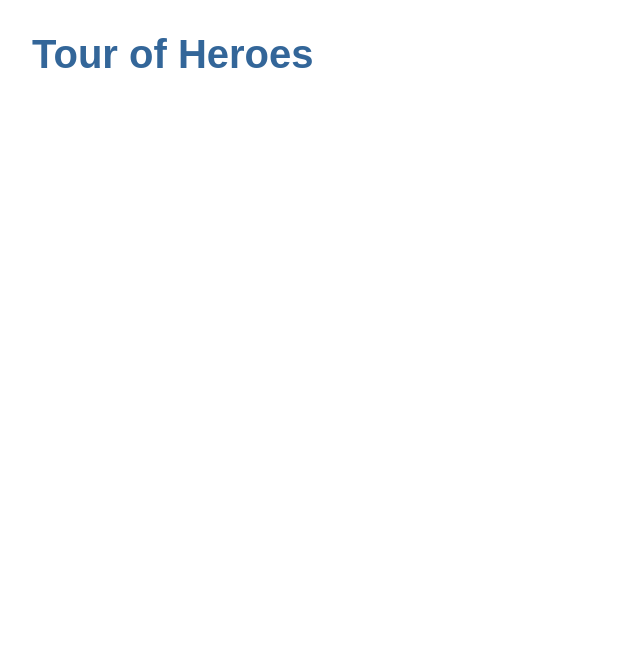
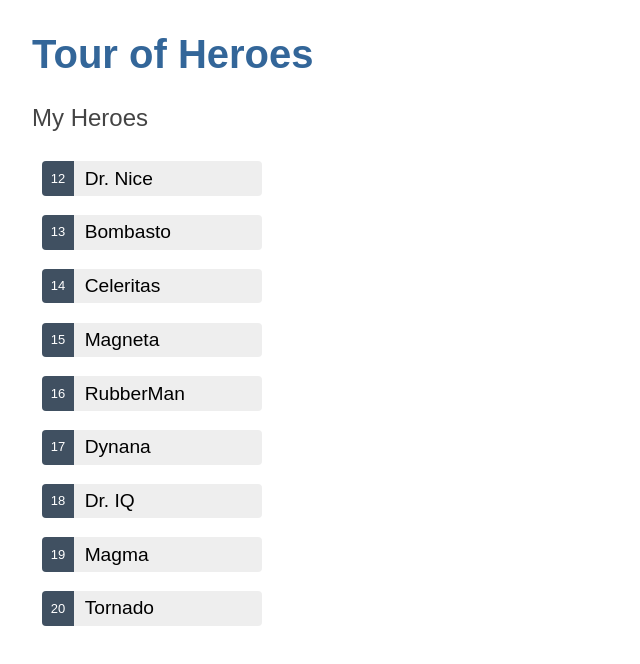
Before and after one commit to panbognot/web-dev-fukushuu, an Angular app in the folder Angular/tour-of-heroes/: page / in a window 1280 px wide. Shown: the top 664 px of the page, without its empty margins (0-640 px from the left). Built offline with nearby package versions, Linux system fonts and the light colour scheme.

Commit message:
Angular Tour of Heroes - Display a selection list

```diff
--- a/Angular/tour-of-heroes/src/app/app.component.html
+++ b/Angular/tour-of-heroes/src/app/app.component.html
@@ -1 +1,2 @@
 <h1>{{title}}</h1>
+<app-heroes></app-heroes>
--- a/Angular/tour-of-heroes/src/app/app.module.ts
+++ b/Angular/tour-of-heroes/src/app/app.module.ts
@@ -1,4 +1,5 @@
 import { NgModule } from '@angular/core';
+import { FormsModule } from '@angular/forms';
 import { BrowserModule } from '@angular/platform-browser';
 
 import { AppRoutingModule } from './app-routing.module';
@@ -12,6 +13,7 @@
   ],
   imports: [
     BrowserModule,
+    FormsModule,
     AppRoutingModule
   ],
   providers: [],
--- /dev/null
+++ b/Angular/tour-of-heroes/src/app/hero.ts
@@ -0,0 +1,4 @@
+export interface Hero {
+  id: number;
+  name: string;
+}
--- a/Angular/tour-of-heroes/src/app/heroes/heroes.component.html
+++ b/Angular/tour-of-heroes/src/app/heroes/heroes.component.html
@@ -1 +1,19 @@
-<p>heroes works!</p>
+<h2>My Heroes</h2>
+<ul class="heroes">
+  <li *ngFor="let hero of heroes">
+    <button type="button" (click)="onSelect(hero)"
+        [class.selected]="hero === selectedHero">
+      <span class="badge">{{hero.id}}</span>
+      <span class="name">{{hero.name}}</span>
+    </button>
+  </li>
+</ul>
+<div *ngIf="selectedHero">
+  <h2>{{selectedHero.name | uppercase}} Details</h2>
+  <div>id: {{selectedHero.id}}</div>
+  <div>
+    <label for="hero-name">Hero name: </label>
+    <input id="hero-name" [(ngModel)]="selectedHero.name"
+        placeholder="name">
+  </div>
+</div>
--- a/Angular/tour-of-heroes/src/app/heroes/heroes.component.scss
+++ b/Angular/tour-of-heroes/src/app/heroes/heroes.component.scss
@@ -0,0 +1,66 @@
+/* HeroesComponent's private CSS styles */
+.heroes {
+  margin: 0 0 2em 0;
+  list-style-type: none;
+  padding: 0;
+  width: 15em;
+}
+
+.heroes li {
+  display: flex;
+}
+
+.heroes button {
+  flex: 1;
+  cursor: pointer;
+  position: relative;
+  left: 0;
+  background-color: #EEE;
+  margin: .5em;
+  padding: 0;
+  border-radius: 4px;
+  display: flex;
+  align-items: stretch;
+  height: 1.8em;
+}
+
+.heroes button:hover {
+  color: #2c3a41;
+  background-color: #e6e6e6;
+  left: .1em;
+}
+
+.heroes button:active {
+  background-color: #525252;
+  color: #fafafa;
+}
+
+.heroes button.selected {
+  background-color: black;
+  color: white;
+}
+
+.heroes button.selected:hover {
+  background-color: #505050;
+  color: white;
+}
+
+.heroes button.selected:active {
+  background-color: black;
+  color: white;
+}
+
+.heroes .badge {
+  display: inline-block;
+  font-size: small;
+  color: white;
+  padding: 0.8em 0.7em 0 0.7em;
+  background-color: #405061;
+  line-height: 1em;
+  margin-right: .8em;
+  border-radius: 4px 0 0 4px;
+}
+
+.heroes .name {
+  align-self: center;
+}
--- a/Angular/tour-of-heroes/src/app/heroes/heroes.component.ts
+++ b/Angular/tour-of-heroes/src/app/heroes/heroes.component.ts
@@ -1,4 +1,7 @@
 import { Component } from '@angular/core';
+import { Hero } from '../hero';
+
+import { HEROES } from '../mock-heroes';
 
 @Component({
   selector: 'app-heroes',
@@ -6,5 +9,15 @@
   styleUrls: ['./heroes.component.scss']
 })
 export class HeroesComponent {
+  hero: Hero = {
+    id: 1,
+    name: 'Windstorm'
+  }
 
+  heroes = HEROES;
+  selectedHero?: Hero;
+
+  onSelect(hero: Hero): void {
+    this.selectedHero = hero;
+  }
 }
--- /dev/null
+++ b/Angular/tour-of-heroes/src/app/mock-heroes.ts
@@ -0,0 +1,13 @@
+import { Hero } from "./hero";
+
+export const HEROES: Hero[] = [
+  { id: 12, name: 'Dr. Nice'},
+  { id: 13, name: 'Bombasto'},
+  { id: 14, name: 'Celeritas'},
+  { id: 15, name: 'Magneta'},
+  { id: 16, name: 'RubberMan'},
+  { id: 17, name: 'Dynana'},
+  { id: 18, name: 'Dr. IQ'},
+  { id: 19, name: 'Magma'},
+  { id: 20, name: 'Tornado'},
+];
```
